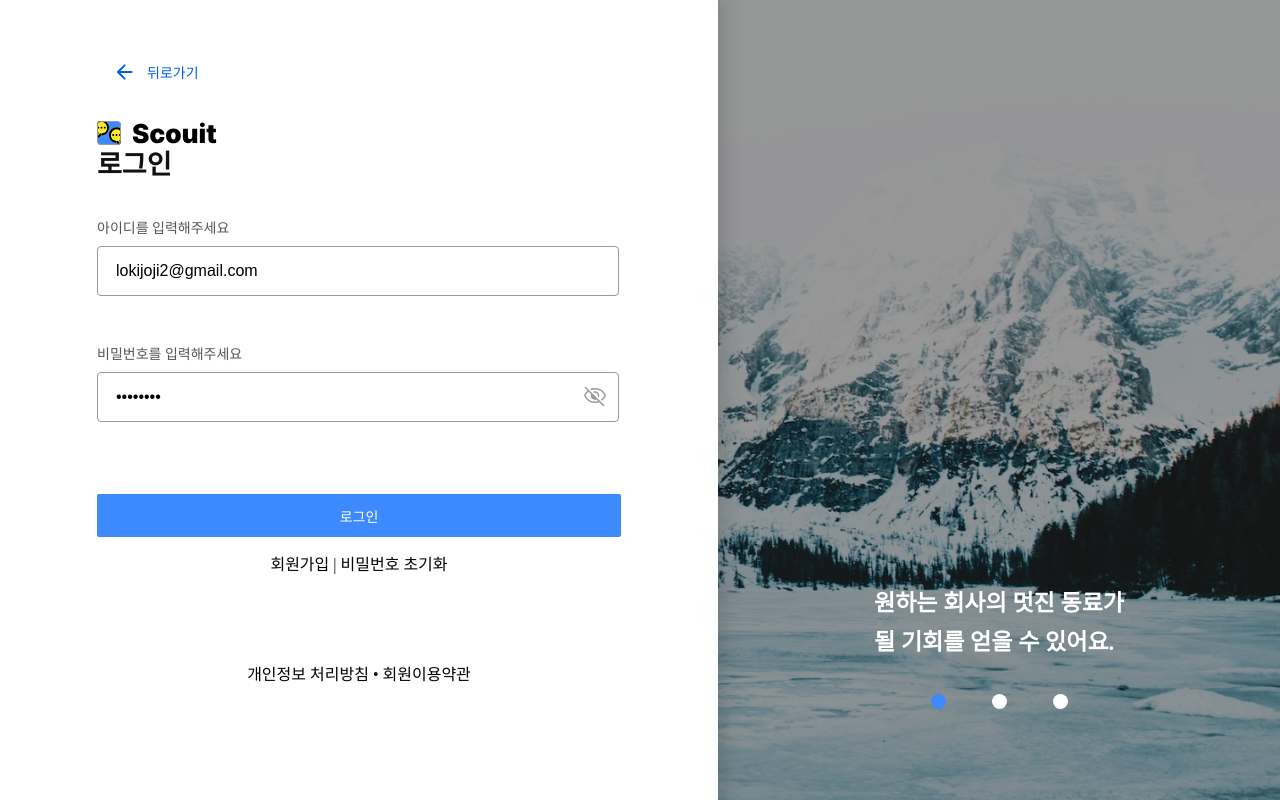
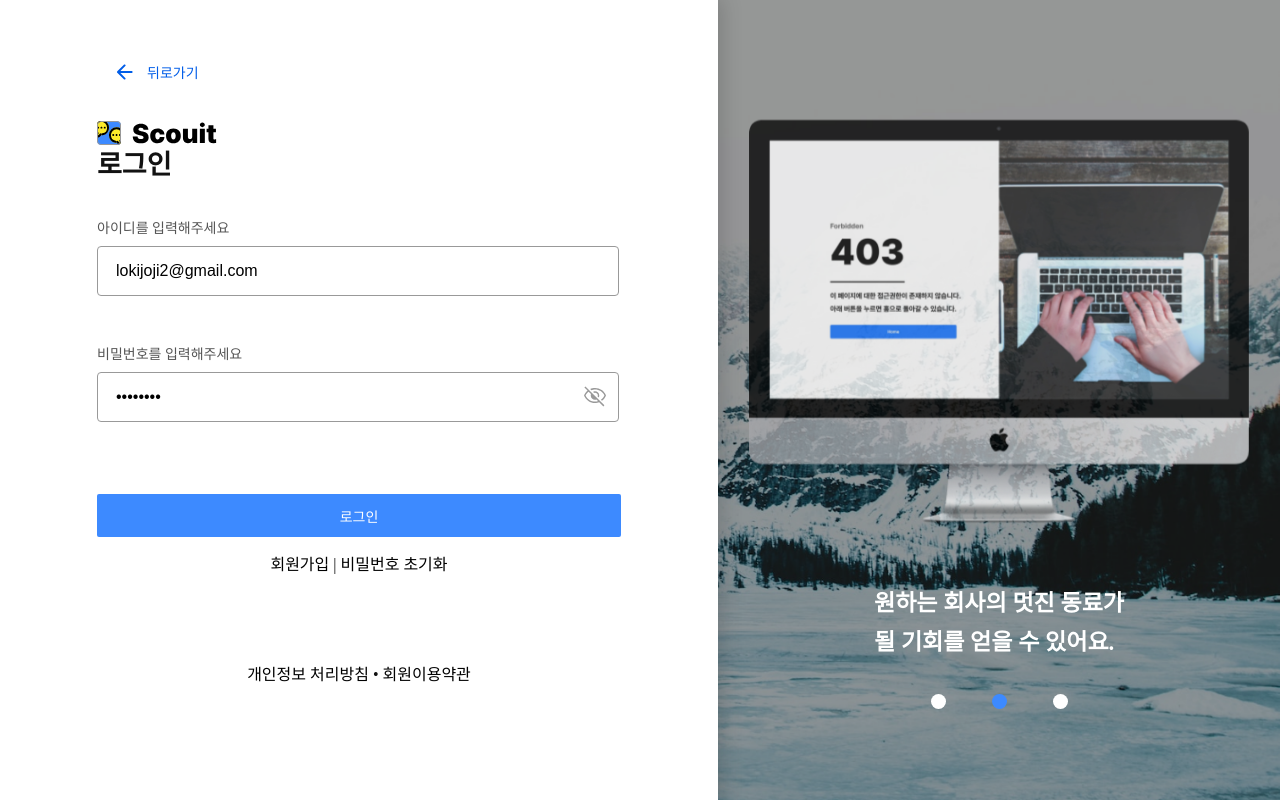
Before and after one commit to scouit/scouit-frontend, a React app: page /signin in a window 1280 px wide. Built offline with nearby package versions, Linux system fonts and the light colour scheme; no server answers.

Commit message:
(#17) feat: 이미지 슬라이더 클릭 애니메이션

```diff
--- a/src/components/slider/ImgSlider.tsx
+++ b/src/components/slider/ImgSlider.tsx
@@ -5,15 +5,19 @@ import styled from 'styled-components';
 import { Text } from '../common/text';
 import { ColumnGap } from '@/layouts/ColumnGap';
 import { RowGap } from '@/layouts/RowGap';
-import { useState } from 'react';
 
 export const ImgSlider = () => {
-  const [count, setCount] = useState<number>(0);
-  const ImgArr = [LabTap, IMac, IPhone];
+  const { currentImg, count, setCount } = useSlide(LabTap, IMac, IPhone);
+  const animeArr = ['appear1', 'appear2', 'appear3'];
 
   return (
     <_Wrapper>
-      <_DescriptionImg width={500} height={460} src={ImgArr[count % 3]} />
+      <_DescriptionImg
+        width={500}
+        height={460}
+        anime={animeArr[count % 3]}
+        src={currentImg}
+      />
       <ColumnGap gap="16px">
         <Text size="title1" color="gray1">
           원하는 회사의 멋진 동료가
@@ -47,9 +51,22 @@ const _Wrapper = styled.div`
   margin: 0 auto;
 `;
 
-const _DescriptionImg = styled.img`
+const _IndexBall = styled.div<{ color: keyOfColor; hover: keyOfColor }>`
+  width: 15px;
+  height: 15px;
+  cursor: pointer;
+  transition: 0.25s;
+  border-radius: 10px;
+  background-color: ${({ theme, color }) => theme.color[color]};
+  :hover {
+    background-color: ${({ theme, hover }) => theme.color[hover]};
+  }
+`;
+
+const _DescriptionImg = styled.img<{ anime: string }>`
   object-fit: contain;
-  @keyframes appear {
+  animation: ${({ anime }) => anime} 3s forwards;
+  @keyframes appear1 {
     0% {
       opacity: 0;
     }
@@ -63,17 +80,32 @@ const _DescriptionImg = styled.img`
       opacity: 0;
     }
   }
-  animation: appear 3s forwards;
-`;
-
-const _IndexBall = styled.div<{ color: keyOfColor; hover: keyOfColor }>`
-  width: 15px;
-  height: 15px;
-  cursor: pointer;
-  transition: 0.25s;
-  border-radius: 10px;
-  background-color: ${({ theme, color }) => theme.color[color]};
-  :hover {
-    background-color: ${({ theme, hover }) => theme.color[hover]};
+  @keyframes appear2 {
+    0% {
+      opacity: 0;
+    }
+    20% {
+      opacity: 1;
+    }
+    80% {
+      opacity: 1;
+    }
+    100% {
+      opacity: 0;
+    }
+  }
+  @keyframes appear3 {
+    0% {
+      opacity: 0;
+    }
+    20% {
+      opacity: 1;
+    }
+    80% {
+      opacity: 1;
+    }
+    100% {
+      opacity: 0;
+    }
   }
 `;
```
